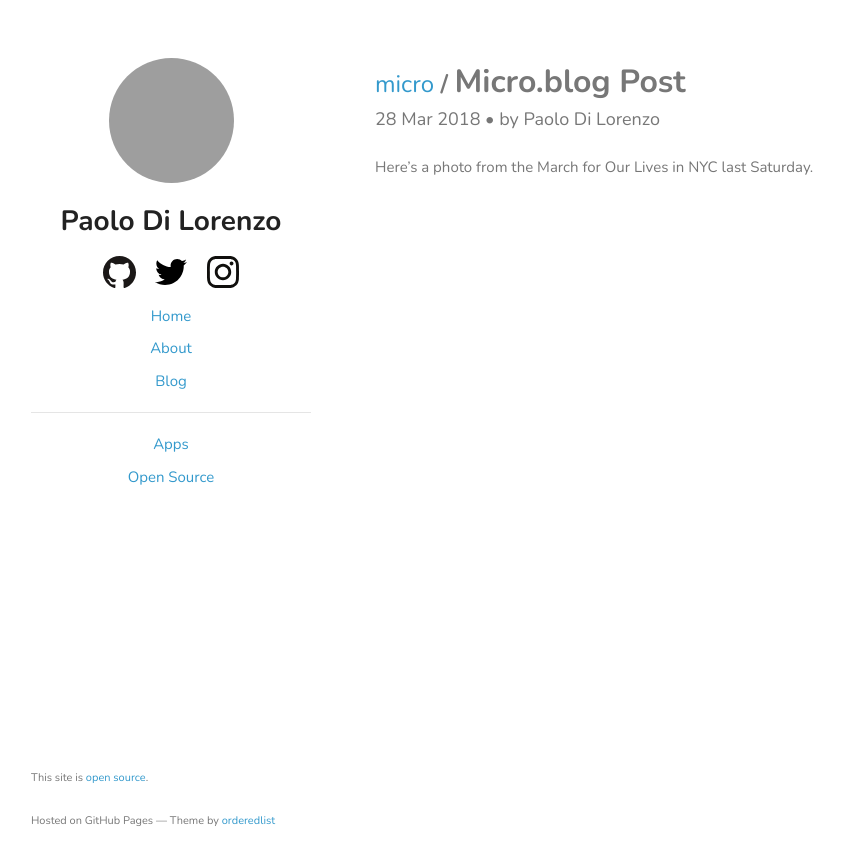
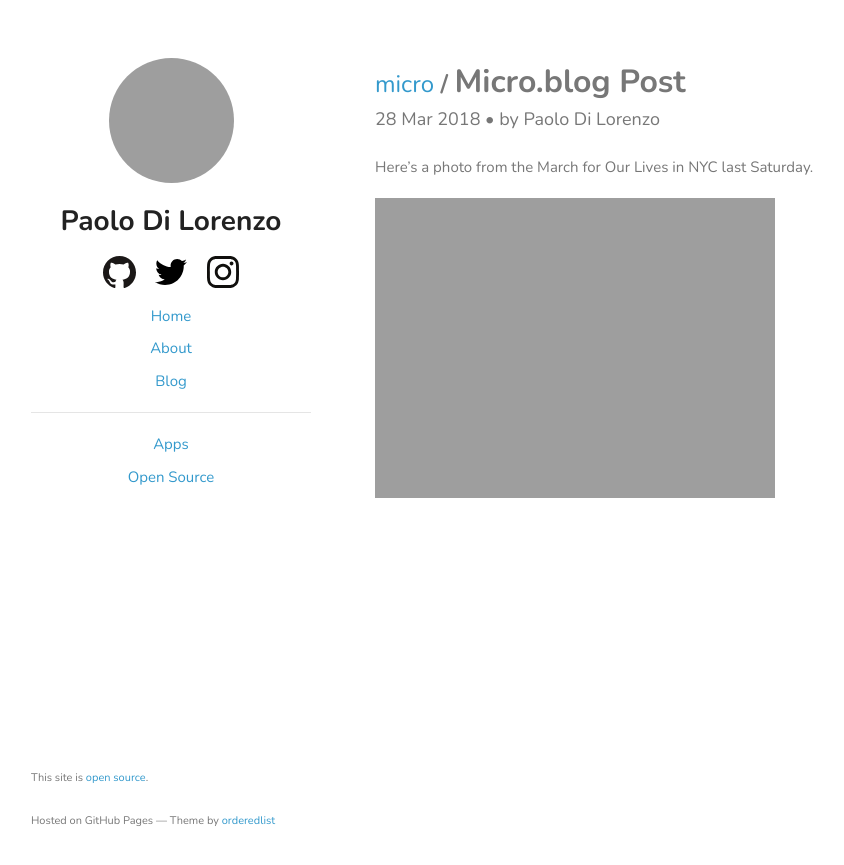
Before and after one commit to pdil/website-Jekyll, a Jekyll site: the page built from _posts/2018-03-28-microblog-7.markdown, in a window 1280 px wide. Shown: the top 865 px of the page, without its empty margins (179-1023 px from the left). Built offline with Jekyll 4.4.1, drawn with Linux system fonts in a browser that asks for light colours; grey boxes are pictures that could not be loaded.

Commit message:
Add missing microblog image

```diff
--- a/_posts/2018-03-28-microblog-7.markdown
+++ b/_posts/2018-03-28-microblog-7.markdown
@@ -8,3 +8,5 @@ hidden: true
 ---
 
 Here’s a photo from the March for Our Lives in NYC last Saturday.
+
+<img src="{{site.url}}/images/microblog/img_microblog_7.jpg">
```
Also changed, not shown: 1 other file.
